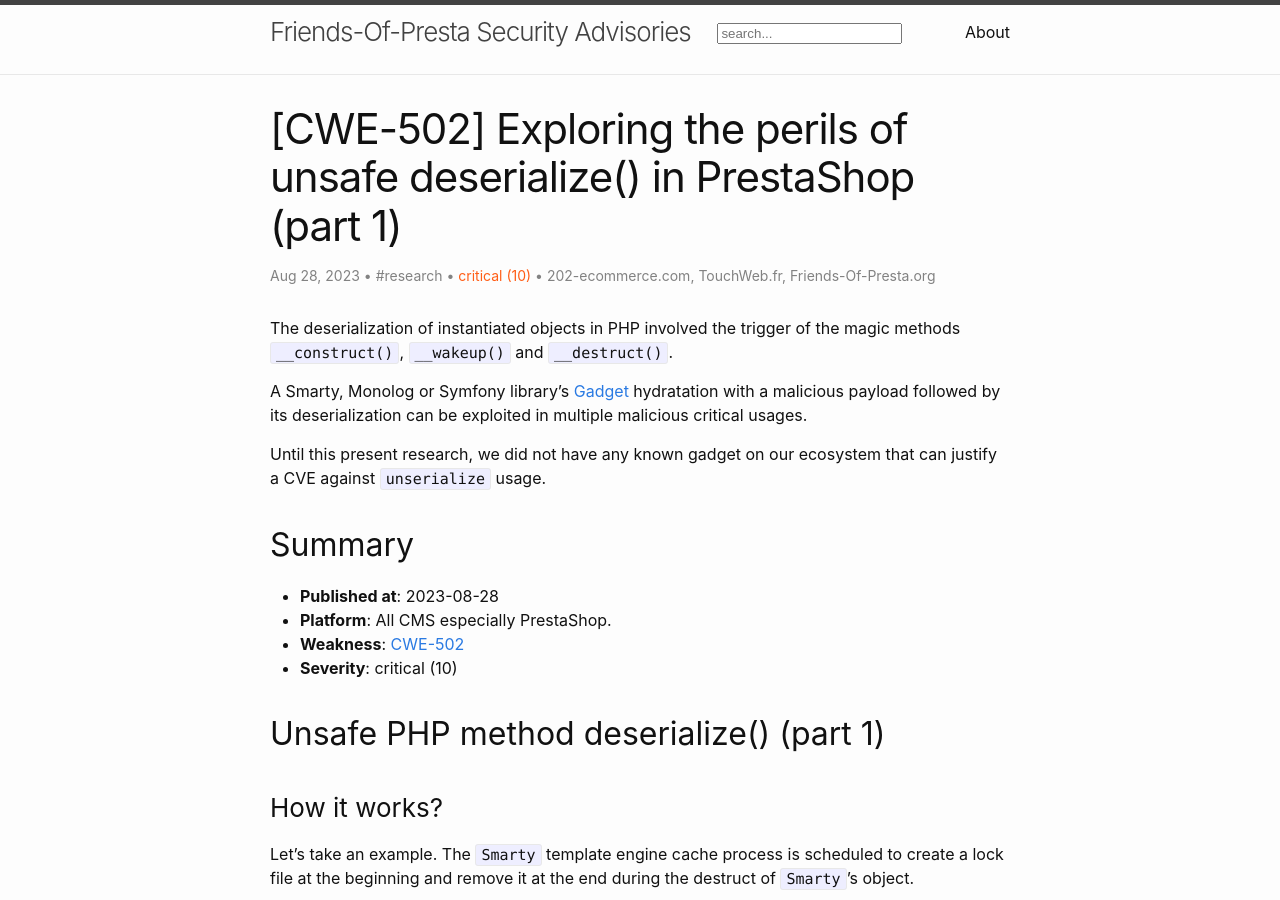
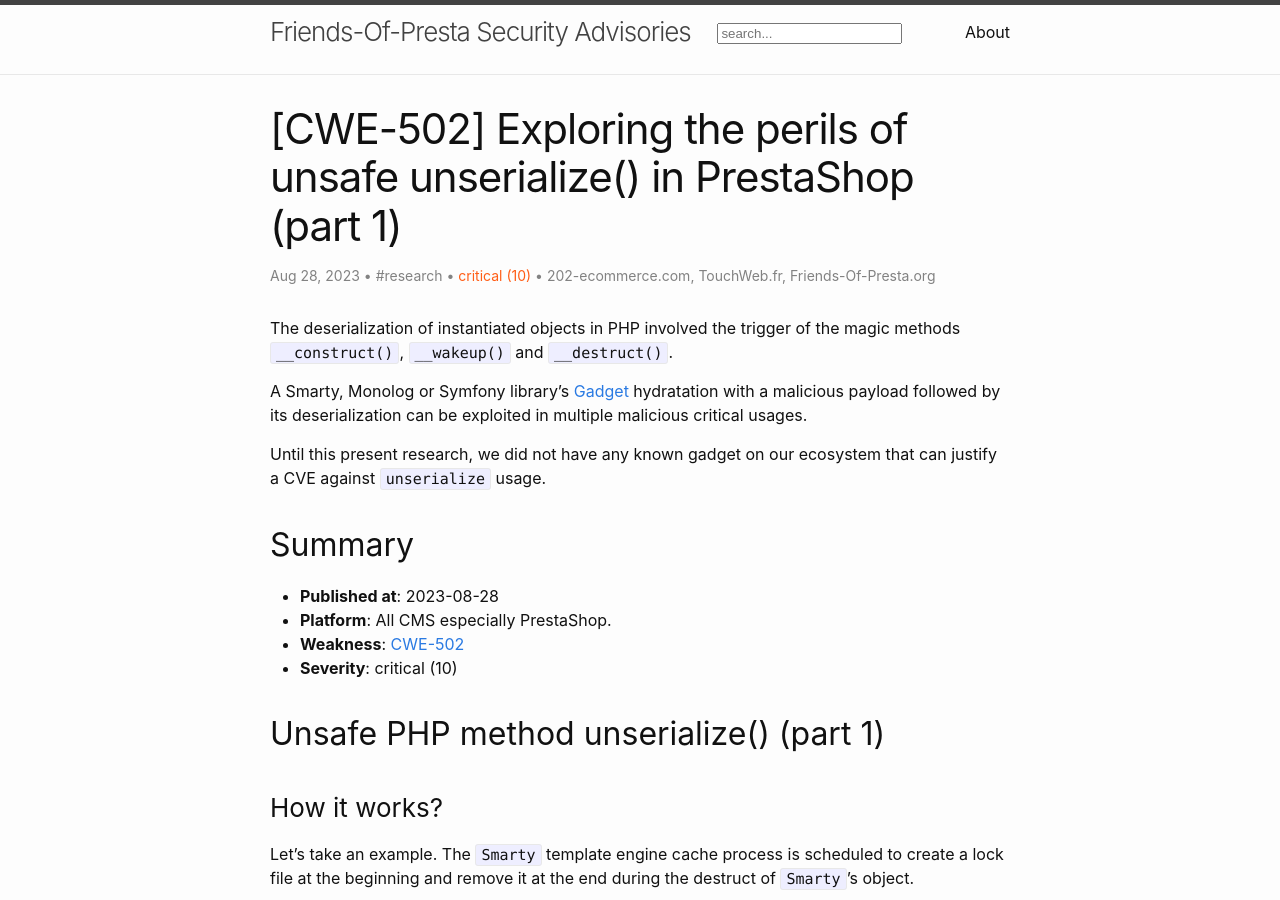
Before and after one commit to friends-of-presta/security-advisories, a Jekyll site: the page built from _posts/2023-08-28-deserialization-untrusted-data-CWE-502-part1.md, in a window 1280 px wide and 900 px high. Built offline with Jekyll 4.4.1, drawn with Linux system fonts in a browser that asks for light colours.

Commit message:
Update 2023-08-28-deserialization-untrusted-data-CWE-502-part1.md (#120)

```diff
--- a/_posts/2023-08-28-deserialization-untrusted-data-CWE-502-part1.md
+++ b/_posts/2023-08-28-deserialization-untrusted-data-CWE-502-part1.md
@@ -1,6 +1,6 @@
 ---
 layout: post
-title: "[CWE-502] Exploring the perils of unsafe deserialize() in PrestaShop (part 1)"
+title: "[CWE-502] Exploring the perils of unsafe unserialize() in PrestaShop (part 1)"
 categories: research
 author:
 - 202-ecommerce.com
@@ -23,7 +23,7 @@ Until this present research, we did not have any known gadget on our ecosystem t
 * **Weakness**: [CWE-502](https://cwe.mitre.org/data/definitions/502.html)
 * **Severity**: critical (10)
 
-## Unsafe PHP method deserialize() (part 1)
+## Unsafe PHP method unserialize() (part 1)
 
 ### How it works?
 
```
